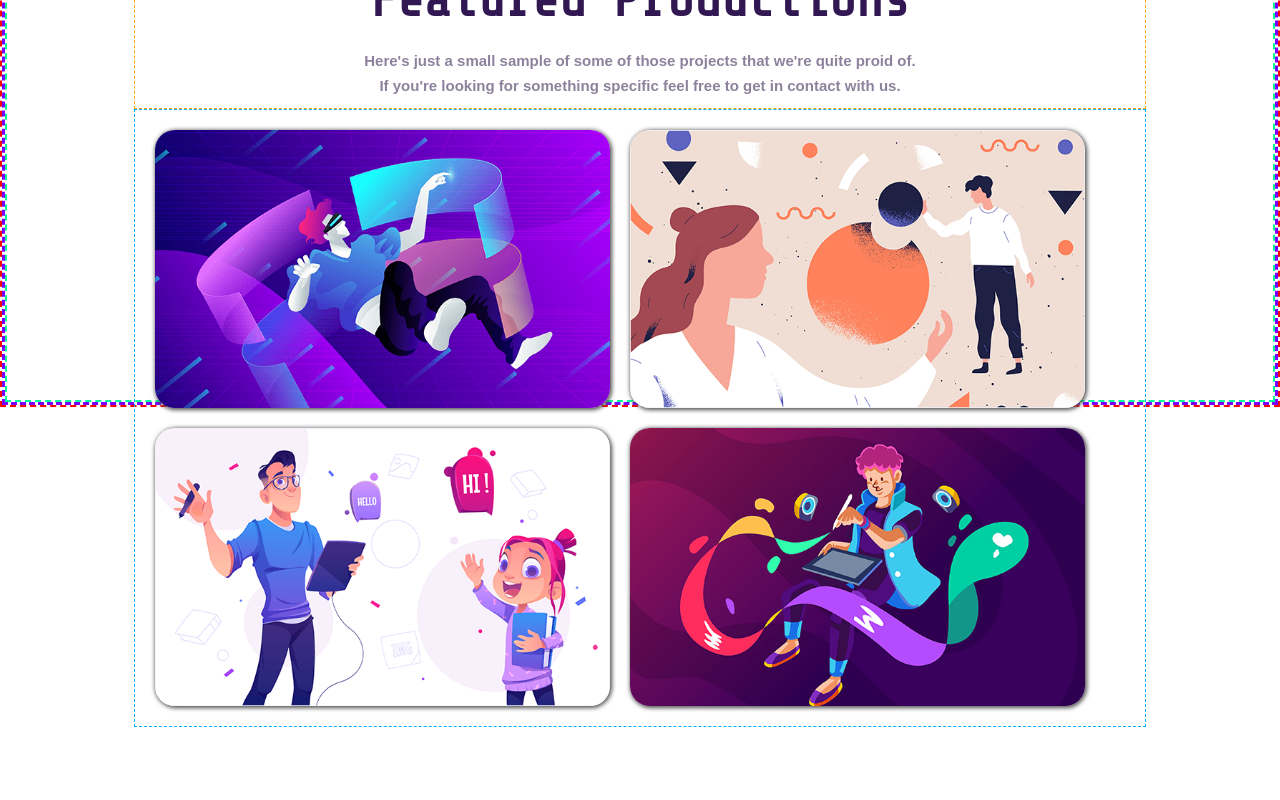
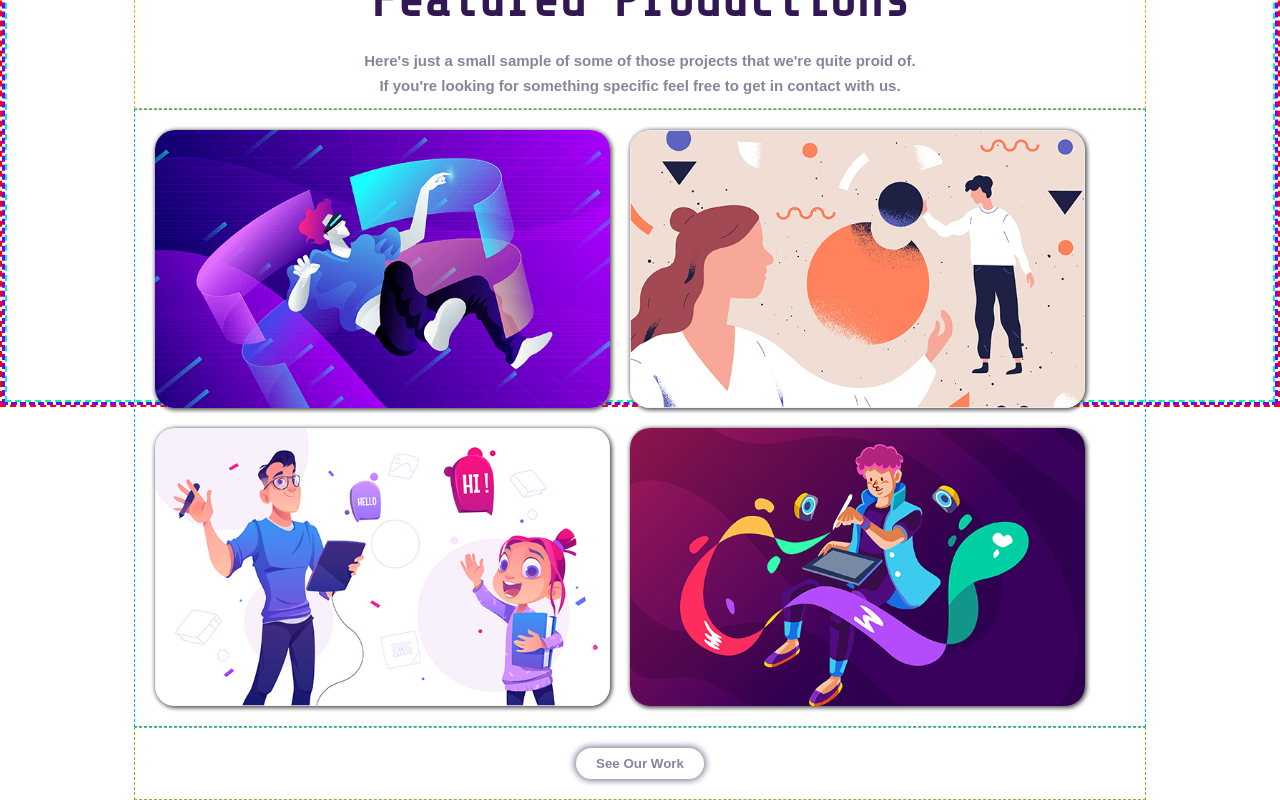
Before and after one commit to gabrielediemmanuele/proj-html-vuejs, a Vue app: page / in a window 1280 px wide. Shown: the part 2072-2872 px from the top of the page. Before the commit the page ends 2799 px from the top, so only its background shows below. Built offline with nearby package versions, Linux system fonts and the light colour scheme; a web font is replaced by a local one.

Commit message:
feat: add bottom button to Our Works comp

```diff
--- /dev/null
+++ b/src/components/micro-components/buttonPropMod.vue
@@ -0,0 +1,22 @@
+<script>
+export default {
+  props: {
+    neutralButton: String,
+    btText: String,
+  },
+};
+</script>
+
+<template>
+  <button class="neutralButton" :class="neutralButton" type="button">
+    {{ btText }}
+  </button>
+</template>
+
+<style lang="scss" scoped>
+.neutralButton {
+  padding: 8px 20px;
+  border-radius: 20px;
+  border: none;
+}
+</style>
--- a/src/components/sub-components-main/OurWorks.vue
+++ b/src/components/sub-components-main/OurWorks.vue
@@ -1,16 +1,17 @@
 <script>
-// import MyComponent from "./components/MyComponent.vue";
+import buttonPropMod from "../micro-components/buttonPropMod.vue";
 
 export default {
   data() {
     return {
-      title: "Hello world",
+      text: "See Our Work",
+      buttonStyle: "button-style",
     };
   },
 
-  // components: {
-  //   MyComponent,
-  // },
+  components: {
+    buttonPropMod,
+  },
 };
 </script>
 
@@ -34,7 +35,12 @@ export default {
       <img src="../../assets/work3.png" alt="" />
       <img src="../../assets/work4.png" alt="" />
     </div>
-    <div class="button-cont"></div>
+    <div class="button-cont">
+      <buttonPropMod
+        :neutralButton="buttonStyle"
+        :btText="text"
+      ></buttonPropMod>
+    </div>
   </div>
 </template>
 
@@ -100,4 +106,31 @@ export default {
 }
 
 //button
+.button-cont {
+  width: 80%;
+  margin: 0 auto;
+  padding: 20px;
+  display: flex;
+  align-items: center;
+  justify-content: center;
+  border: 1px dashed rgb(140, 180, 41);
+}
+.neutralButton {
+  padding: 8px 20px;
+  border-radius: 20px;
+  border: none;
+}
+.button-style {
+  background-color: $white_color;
+  margin: 0 10px;
+  box-shadow: 0 0 6px 2px $graypurple_color;
+  color: $graypurple_color;
+  //hover
+  &:hover {
+    background-color: $white_color;
+    border: none;
+    box-shadow: 0 0 6px 2px $purple_color;
+    color: $purple_color;
+  }
+}
 </style>
```
